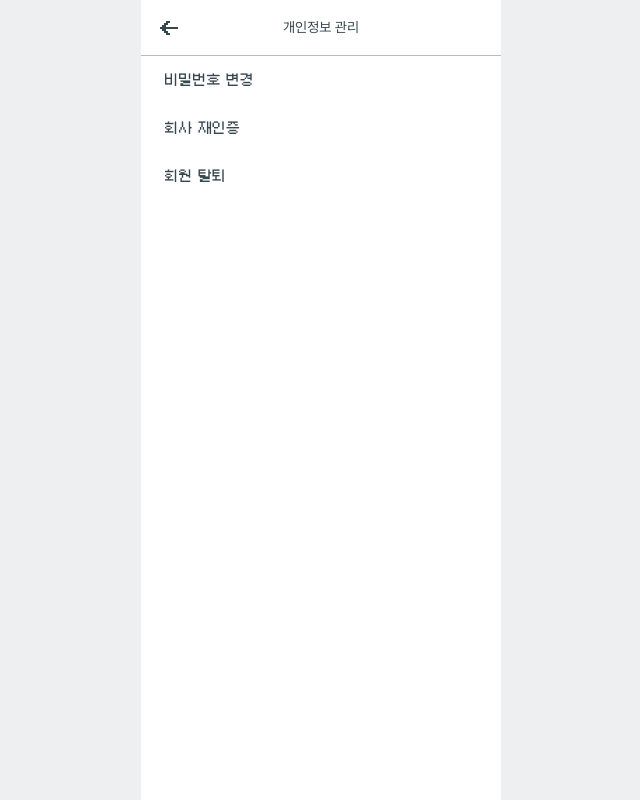
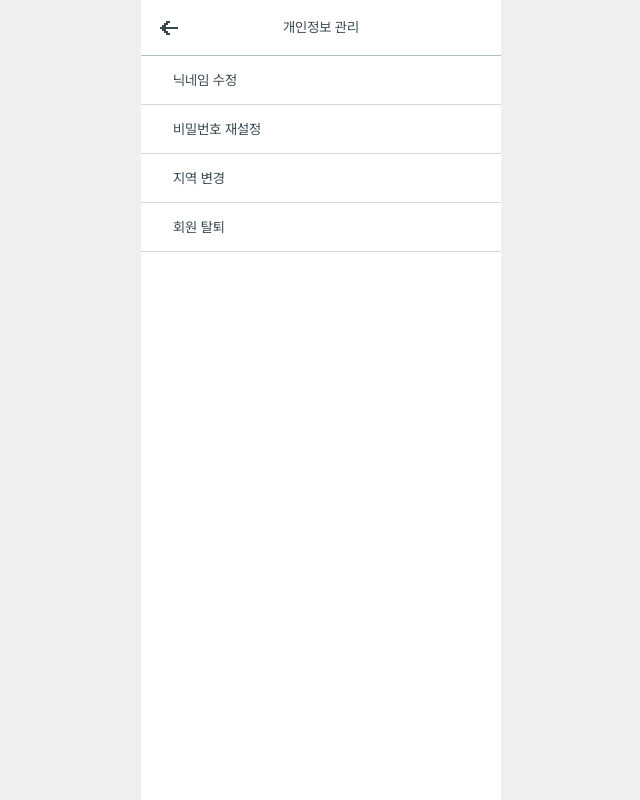
Before and after one commit to bside-4team/4team-client, a Next.js app: page /mypage/user/manage-info in a window 1280 px wide. Shown: the whole page, without its empty margins (319-959 px from the left). Built offline with nearby package versions, Linux system fonts and the light colour scheme; no server answers.

Commit message:
feat: 개인정보 관리 탭 작업 완료

```diff
--- a/src/app/mypage/user/manage-info/page.tsx
+++ b/src/app/mypage/user/manage-info/page.tsx
@@ -1,7 +1,7 @@
 'use client';
 
 import CHeader from '@/components/c-header';
-import { MenuItem } from '@/components/c-mypage-menu/page.styled';
+import CMypageItem from '@/components/c-mypage-items';
 import { useRouter } from 'next/navigation';
 
 export default function MyPageUserManageInfo() {
@@ -10,12 +10,10 @@ export default function MyPageUserManageInfo() {
   return (
     <>
       <CHeader title="개인정보 관리" isBackBtn />
-
-      <MenuItem>비밀번호 변경</MenuItem>
-      <MenuItem onClick={() => push('/mypage/verify-company?step=info')}>회사 재인증</MenuItem>
-      <MenuItem style={{ border: 'none' }} onClick={() => push('/mypage/user/manage-info/exit')}>
-        회원 탈퇴
-      </MenuItem>
+      <CMypageItem title="닉네임 수정" />
+      <CMypageItem title="비밀번호 재설정" />
+      <CMypageItem title="지역 변경" />
+      <CMypageItem title="회원 탈퇴" onClick={() => push('/mypage/user/manage-info/exit')} />
     </>
   );
 }
--- /dev/null
+++ b/src/components/c-mypage-items/index.tsx
@@ -0,0 +1,16 @@
+import { HTMLAttributes } from 'react';
+
+interface Props extends HTMLAttributes<HTMLDivElement> {
+  title: string;
+}
+
+export default function CMypageItem({ title, ...attr }: Props) {
+  return (
+    <div
+      {...attr}
+      className="flex cursor-pointer items-center justify-between border-b border-solid border-neutral-bg10 px-32 py-[17px] !font-pretendard text-sm leading-[14px]"
+    >
+      {title}
+    </div>
+  );
+}
```
